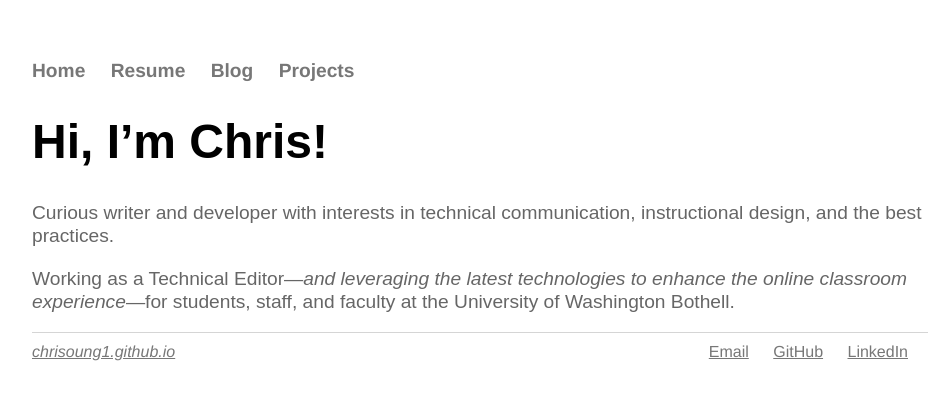
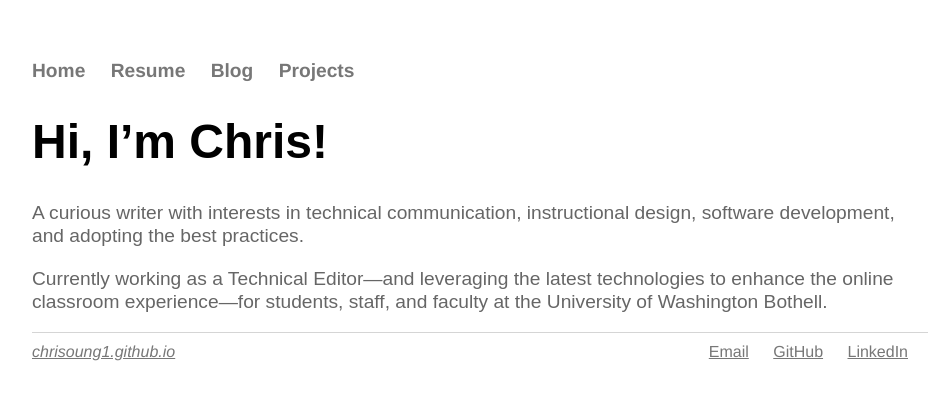
Before and after one commit to chriso23/chriso23.github.io, a Jekyll site: the page built from index.md, in a window 1280 px wide. Shown: the top 400 px of the page, without its empty margins (160-1112 px from the left). Built offline with Jekyll 4.4.1, drawn with Linux system fonts in a browser that asks for light colours.

Commit message:
Update index.md

```diff
--- a/index.md
+++ b/index.md
@@ -5,6 +5,6 @@
 
 # Hi, I'm Chris!
 
-Curious writer and developer with interests in technical communication, instructional design, and the best practices.
+A curious writer with interests in technical communication, instructional design, software development, and adopting the best practices.
 
-Working as a Technical Editor—*and leveraging the latest technologies to enhance the online classroom experience*—for students, staff, and faculty at the University of Washington Bothell.
+Currently working as a Technical Editor—and leveraging the latest technologies to enhance the online classroom experience—for students, staff, and faculty at the University of Washington Bothell.
```
